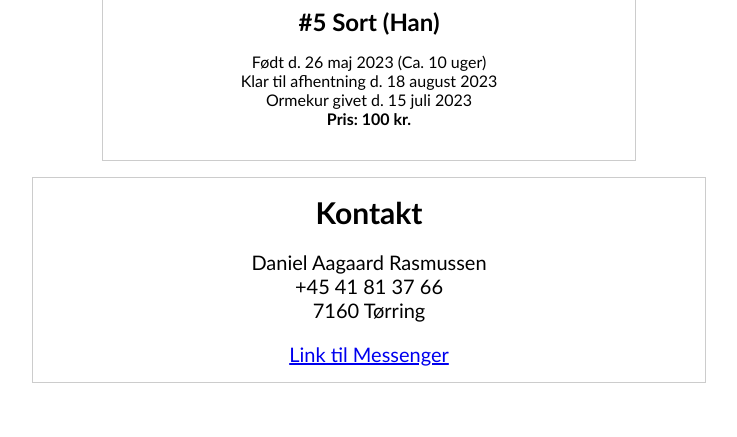
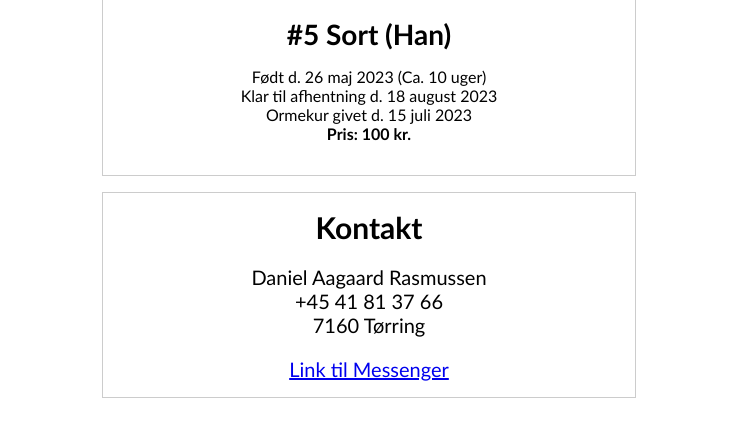
Before and after one commit to DanielAagaard/KatteTilSalg, a plain HTML site: page index.html in a window 1280 px wide. Shown: the part 1965-2402 px from the top of the page, without its empty margins (271-1008 px from the left). Drawn offline with Linux system fonts and the light colour scheme.

Commit message:
Update styles.css

```diff
--- a/styles.css
+++ b/styles.css
@@ -47,7 +47,7 @@ header {
 }
 
 #cat-container > div > h2 {
-	font-size: 24px;
+	font-size: 28px;
 	margin: 0px 0px;
 }
 
@@ -56,8 +56,8 @@ h1 {
 }
 
 #kontakt {
-	width: 50%;
-	min-width: 500px;
+	width: 100%;
+	max-width: 500px;
 	margin: 0px auto 50px auto;
 }
 
```
